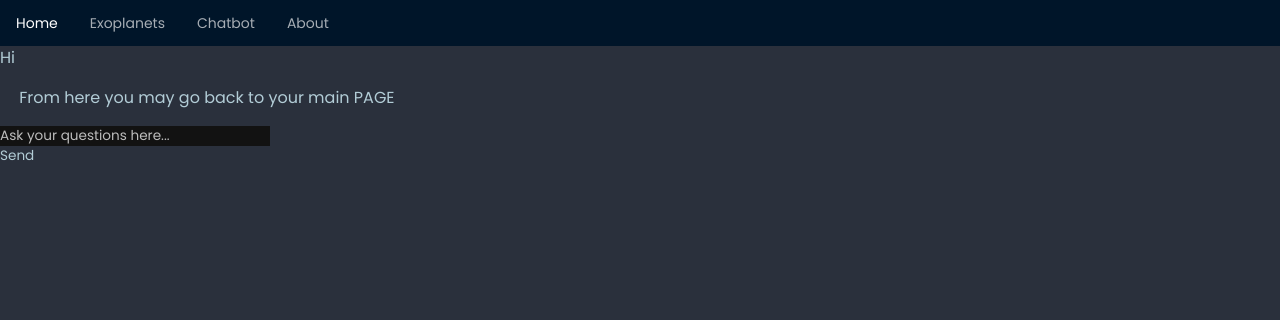
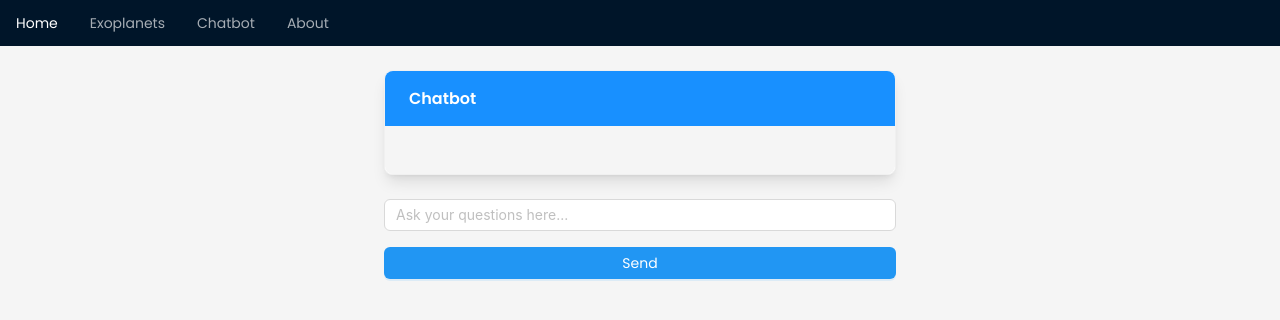
Before and after one commit to mashiourcse/nasa_space_app, a Next.js app: page /chatbot in a window 1280 px wide. Shown: the top 320 px of the page. Built offline with nearby package versions, Linux system fonts and the light colour scheme.

Commit message:
table change

```diff
--- a/src/app/Allplanets/page.jsx
+++ b/src/app/Allplanets/page.jsx
@@ -16,6 +16,7 @@ export default function AllPlanets() {
   if (isLoading) return <p>Loading...</p>;
   if (error) return <p>Error loading data</p>;
 
+
   const changePlName = (name) => {
     let newName = "";
     for (var i = 0; i < name.length; i++) {
@@ -28,6 +29,7 @@ export default function AllPlanets() {
     return newName;
   };
 
+
   const columns = [
     {
       title: "Serial No.",
@@ -39,6 +41,24 @@ export default function AllPlanets() {
       dataIndex: "pl_name",
       key: "pl_name",
       render: (name) => changePlName(name),
+    },
+    {
+      title: "Orbital Period (days)",
+      dataIndex: "pl_orbper",
+      key: "pl_orbper",
+      render: (name) => name || "N/A",
+    },
+    {
+      title: "Distance From Earth (Light Years)",
+      dataIndex: "sy_dist",
+      key: "sy_dist",
+      render: (name) => Math.round(name*3.26156) || "N/A",
+    },
+    {
+      title: "Gravity (g)",
+      dataIndex: "st_logg",
+      key: "st_logg",
+      render: (name) => name || "N/A",
     },
     {
       title: "Action",
@@ -58,6 +78,9 @@ export default function AllPlanets() {
     key: index,
     pl_name: planet.pl_name,
     objectid: planet.objectid,
+    pl_orbper: planet.pl_orbper,
+    sy_dist: planet.sy_dist,
+    st_logg: planet.st_logg
   }));
 
   const handlePageChange = (page, newPageSize) => {
@@ -78,6 +101,7 @@ export default function AllPlanets() {
         onChange: handlePageChange,
         showSizeChanger: true,
         pageSizeOptions: ['10', '20', '50', '100'],
+
       }}
       className="shadow-lg rounded-lg"
     />
--- a/src/app/chatbot/page.jsx
+++ b/src/app/chatbot/page.jsx
@@ -3,13 +3,16 @@ import Link from "next/link";
 import styles from "./page.module.css";
 
 export default function ChatBotPage() {
+ // console.log(process.env.NEXT_PUBLIC_OPENAI_API_KEY);
   return (
     <>
-      <p>Hi</p>
+      {/* <p>Hi</p>
       <div className={styles.card}>
         <Link href="/">From here you may go back to your main PAGE</Link>
-      </div>
-      <div className={styles.description}>
+      </div> */}
+      <div
+      className={styles.description}
+      >
         <ChatbotComponent />
       </div>
     </>
--- a/src/app/layout.js
+++ b/src/app/layout.js
@@ -18,7 +18,7 @@ export default function RootLayout({ children }) {
   }, []);
 
   return (
-    <html data-theme="dim" lang="en">
+    <html data-theme="valentine" lang="en">
       <body
         className={`flex min-h-screen w-screen flex-auto flex-col justify-between`}
       >
--- a/src/components/ChatBot/chatbotComponent.jsx
+++ b/src/components/ChatBot/chatbotComponent.jsx
@@ -1,6 +1,8 @@
 "use client";
 import { ChatBOT } from "../../redux/Api/chatbot";
 import { useState } from "react";
+import { Card, Input, Button } from "antd";
+import "tailwindcss/tailwind.css"; // Assuming Tailwind is already configured
 
 export default function ChatbotComponent() {
   const [chatHistory, setChatHistory] = useState([]);
@@ -27,30 +29,45 @@ export default function ChatbotComponent() {
   }
 
   return (
-    <>
-      <div>
+    <div className="min-h-screen bg-gray-100 flex justify-center p-6">
+      <div className="w-full max-w-lg">
+        <Card
+          title="Chatbot"
+          className="shadow-lg rounded-lg mb-6"
+          headStyle={{ backgroundColor: "#1890ff", color: "white" }}
+          bodyStyle={{ backgroundColor: "#f5f5f5" }}
+        >
+          <div className="space-y-4">
             {chatHistory.map((chat, index) => (
-          <div key={index}>
+              <Card key={index} className="bg-white shadow-md">
                 <p>
-              <strong>User:</strong> {chat.user}
+                  <strong className="text-blue-600">User:</strong> {chat.user}
                 </p>
                 <p>
-              <strong>Bot:</strong> {chat.bot}
+                  <strong className="text-green-600">Bot:</strong> {chat.bot}
                 </p>
-          </div>
+              </Card>
             ))}
           </div>
-      <div>
-        <input
+        </Card>
+        <div className="flex flex-col items-center">
+          <Input
             type="text"
             value={userInput}
             onChange={handleChange}
             placeholder="Ask your questions here..."
+            className="w-full mb-4"
             required
           />
-        <br />
-        <button onClick={buttonHandler}>Send</button>
+          <Button
+            type="primary"
+            onClick={buttonHandler}
+            className="w-full bg-blue-500 hover:bg-blue-600"
+          >
+            Send
+          </Button>
         </div>
-    </>
+      </div>
+    </div>
   );
 }
--- a/src/redux/Api/chatbot.js
+++ b/src/redux/Api/chatbot.js
@@ -8,7 +8,7 @@ import { BufferMemory } from "langchain/memory";
 
 const model = new ChatOpenAI({
   model: "gpt-4o-mini",
-  openAIApiKey: process.env.OpenAI,
+  openAIApiKey: process.env.NEXT_PUBLIC_OPENAI_API_KEY,
 });
 const prompt = ChatPromptTemplate.fromMessages([
   [
--- a/src/redux/Feature/NASA/planet.js
+++ b/src/redux/Feature/NASA/planet.js
@@ -16,7 +16,7 @@ const getPlanetsApi = baseApi.injectEndpoints({
 
     getAllPlanetsName: builder.query({
       query: (id) => ({
-        url: "sync?query=select+objectid,pl_name+from+pscomppars&format=json",
+        url: "sync?query=select+objectid,pl_name,pl_masse,pl_name,pl_orbper,sy_dist,st_logg+from+pscomppars&format=json",
        // url: `sync?query=select+*+from+pscomppars+where+objectid=${id}&format=json`,
       }),
      // providesTags: getTagsByModuleName('user')
```
Also changed, not shown: 2 other files (tests, documents, lock files or other folders). Lines whose indentation alone changed are shown as unchanged.
